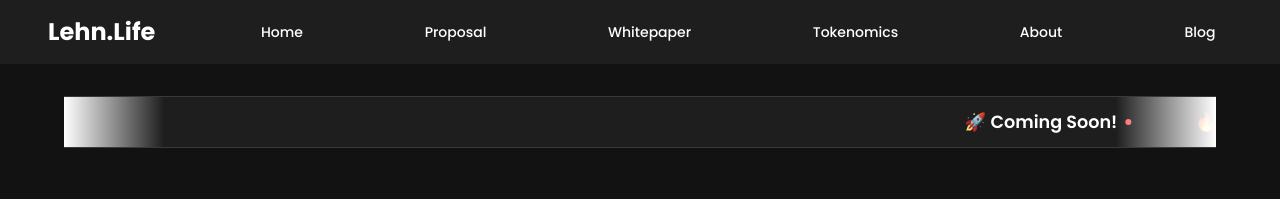
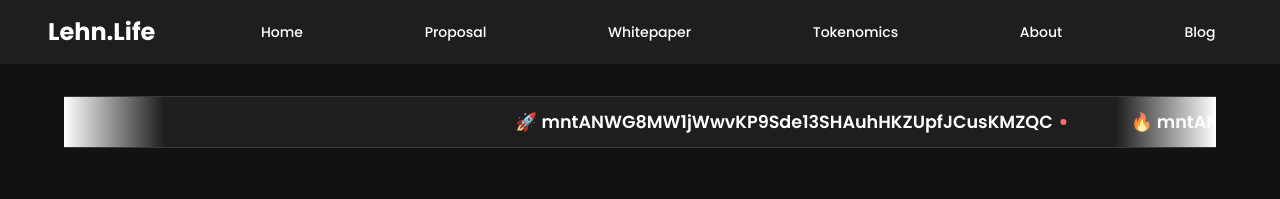
Before and after one commit to bhaveshchit/lehnlife, a React (Create React App) app: page / in a window 1280 px wide. Shown: the top 199 px of the page. Built offline with nearby package versions, Linux system fonts and the light colour scheme.

Commit message:
added the coin address

```diff
--- a/src/components/Header/Headline.jsx
+++ b/src/components/Header/Headline.jsx
@@ -4,11 +4,11 @@ import { useEffect } from 'react';
 
 const MovingHeadlines = () => {
   const headlines = [
-    "🚀 Coming Soon!",
-    "🔥 Coming Soon",
-    "📢 Coming Soon",
-    "💎 Coming Soon",
-    "🎮 Coming Soon"
+    "🚀 mntANWG8MW1jWwvKP9Sde13SHAuhHKZUpfJCusKMZQC",
+    "🔥 mntANWG8MW1jWwvKP9Sde13SHAuhHKZUpfJCusKMZQC",
+    "📢 mntANWG8MW1jWwvKP9Sde13SHAuhHKZUpfJCusKMZQC",
+    "💎 mntANWG8MW1jWwvKP9Sde13SHAuhHKZUpfJCusKMZQC",
+    "🎮 mntANWG8MW1jWwvKP9Sde13SHAuhHKZUpfJCusKMZQC"
   ];
 
   // Double the array for seamless looping
```
